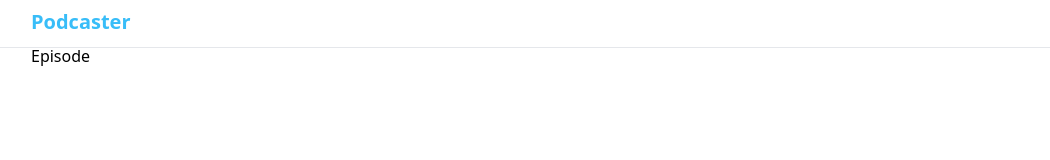
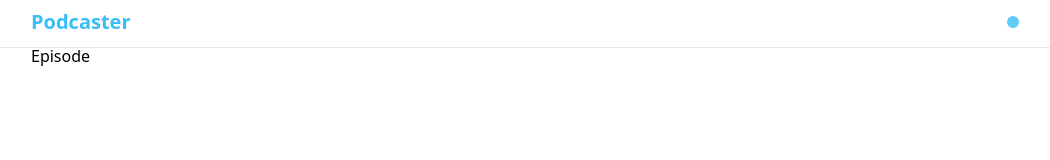
Before and after one commit to CarlosELorenzo/podcaster, a React (Vite) app: page /podcast/1/episode/1 in a window 1280 px wide. Shown: the top 160 px of the page, without its empty margins (113-1163 px from the left). Built offline with nearby package versions, Linux system fonts and the light colour scheme.

Commit message:
feat: add top podcast fetcher hook

```diff
--- a/src/App.tsx
+++ b/src/App.tsx
@@ -2,12 +2,15 @@ import { Route, Routes } from "react-router-dom";
 import { Home, Podcast, Episode } from "./pages";
 
 import { Header } from "./coponents";
+import { useFetch } from "./hooks/fetch/useFetch";
+import { PodcastType } from "./types";
 
 function App() {
+  const { data, isLoading } = useFetch();
   return (
     <>
       <div className="container max-w-[80%] mx-auto px-4  w-full">
-        <Header />
+        <Header isLoading={isLoading} />
         <Routes>
           <Route path="/" element={<Home />} />
           <Route path="/podcast/:podcastId" element={<Podcast />} />
--- /dev/null
+++ b/src/constants.ts
@@ -0,0 +1,2 @@
+export const ALL_PODCASTS_URL =
+  "https://itunes.apple.com/us/rss/toppodcasts/limit=100/genre=1310/json";
--- a/src/coponents/Header.tsx
+++ b/src/coponents/Header.tsx
@@ -1,7 +1,7 @@
 import { Link } from "react-router-dom";
 
 type HeaderProps = {
-  isLoading?: boolean;
+  isLoading: boolean;
 };
 
 const Loading = () => (
--- /dev/null
+++ b/src/hooks/fetch/useFetch.ts
@@ -0,0 +1,16 @@
+import { useLocation } from "react-router-dom";
+import { useFetchTopPodcasts } from "./useFetchTopPodcasts";
+import { PodcastType } from "../../types";
+
+export type FetchedData = {
+  data?: PodcastType[];
+  isLoading: boolean;
+};
+
+export const useFetch = (): FetchedData => {
+  const location = useLocation();
+  if (location.pathname === "/") {
+    return useFetchTopPodcasts();
+  }
+  return { isLoading: true };
+};
--- /dev/null
+++ b/src/hooks/fetch/useFetchTopPodcasts.tsx
@@ -0,0 +1,59 @@
+import useSWR from "swr";
+import { useEffect } from "react";
+import { ALL_PODCASTS_URL } from "../../constants";
+import { PodcastType } from "../../types";
+import { FetchedData } from "./useFetch";
+import { fetcher } from "./utils";
+
+interface TopPodcastsResponse {
+  feed: {
+    entry: PodcastResponse[];
+  };
+}
+
+interface PodcastResponse {
+  id: {
+    attributes: {
+      "im:id": string;
+    };
+  };
+  "im:name": {
+    label: string;
+  };
+  "im:image": {
+    label: string;
+  }[];
+  "im:artist": {
+    label: string;
+  };
+  summary: {
+    label: string;
+  };
+}
+
+const parseTopPodcasts = (data: TopPodcastsResponse) =>
+  data.feed.entry.map(
+    (podcast) =>
+      ({
+        id: podcast.id.attributes["im:id"],
+        title: podcast["im:name"].label,
+        author: podcast["im:artist"].label,
+        summary: podcast.summary.label,
+        imageUrl: podcast["im:image"][2].label,
+      }) as PodcastType
+  );
+
+export const useFetchTopPodcasts = (): FetchedData => {
+  const { data, isLoading, error } = useSWR(ALL_PODCASTS_URL, (url) =>
+    fetcher<PodcastType[]>(url, parseTopPodcasts)
+  );
+
+  useEffect(() => {
+    if (error) console.error(error);
+  }, [error]);
+
+  return {
+    data,
+    isLoading,
+  };
+};
--- /dev/null
+++ b/src/hooks/fetch/utils.ts
@@ -0,0 +1,12 @@
+export const fetcher = async <T>(
+  url: string,
+  parser: (data: any) => T
+): Promise<T> => {
+  try {
+    const data = await (await fetch(url)).json();
+    return parser(data);
+  } catch (error) {
+    console.log(error);
+  }
+  return [] as T;
+};
--- /dev/null
+++ b/src/types.ts
@@ -0,0 +1,7 @@
+export type PodcastType = {
+  id: string;
+  title: string;
+  author: string;
+  summary: string;
+  imageUrl: string;
+};
```
